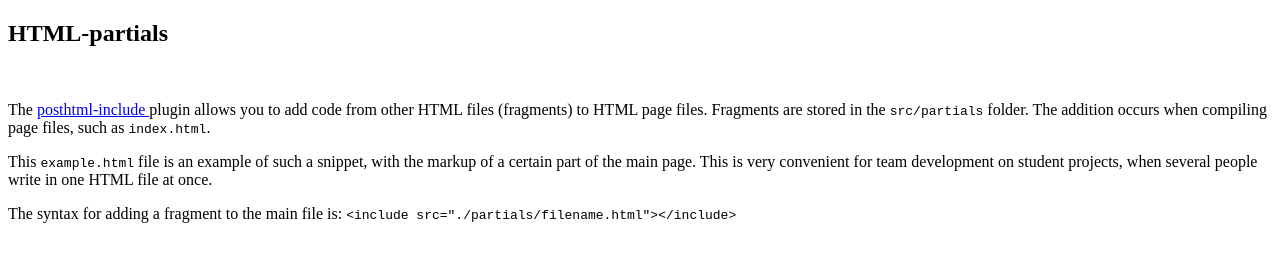
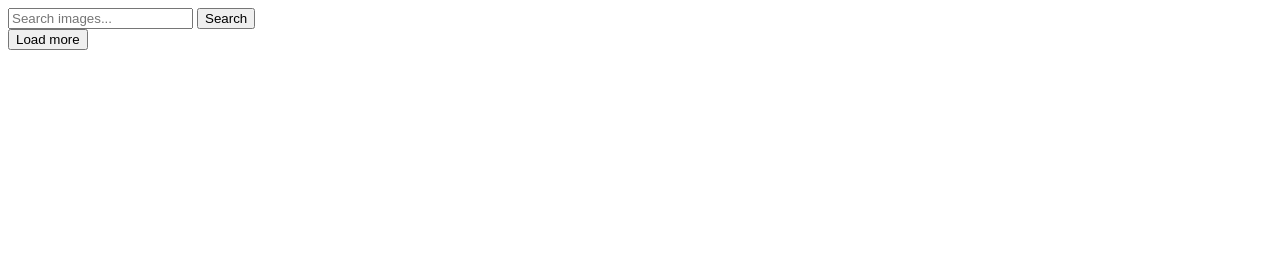
Before and after one commit to Dmytro1117/goit-js-hw-11, a plain HTML site: page index.html in a window 1280 px wide. Drawn offline with Linux system fonts and the light colour scheme.

Commit message:
Deploying to gh-pages from @ Dmytro1117/goit-js-hw-11@a831af23901eb5e445e9112ae08607c414d8df6c 🚀

```diff
--- a/index.html
+++ b/index.html
@@ -1 +1 @@
-<!DOCTYPE html><html lang="ru"><head><meta charset="utf-8"><meta name="viewport" content="width=device-width, initial-scale=1.0"><title>Page title</title><link rel="stylesheet" href="/parcel-project-template/index.569a4d11.css"><script type="module" src="/parcel-project-template/index.cdc84ddc.js"></script><script src="/parcel-project-template/index.6c2642bc.js" nomodule="" defer></script></head><body>  <article class="example" id="uk"> <h1>HTML-partials</h1>  <img src="/parcel-project-template/logo.268195b3.png" alt="" width="320"> <p> The <a href="https://github.com/posthtml/posthtml-include" target="_blank" rel="noopener noreferrer"> posthtml-include </a> plugin allows you to add code from other HTML files (fragments) to HTML page files. Fragments are stored in the <code>src/partials</code> folder. The addition occurs when compiling page files, such as <code>index.html</code>. </p> <p> This <code>example.html</code> file is an example of such a snippet, with the markup of a certain part of the main page. This is very convenient for team development on student projects, when several people write in one HTML file at once. </p> <p> The syntax for adding a fragment to the main file is: <code> &lt;include src="./partials/filename.html"&gt;&lt;/include&gt;</code> </p> <div class="background"></div> </article> </body></html>
+<!DOCTYPE html><html lang="ru"><head><meta charset="utf-8"><meta name="viewport" content="width=device-width, initial-scale=1.0"><title>Page title</title><link rel="stylesheet" href="/goit-js-hw-11/index.569a4d11.css"></head><body> <form class="search-form" id="search-form"> <input type="text" name="searchQuery" autocomplete="off" placeholder="Search images..."> <button type="submit">Search</button> </form> <div class="gallery">  </div> <button type="button" class="load-more">Load more</button> <script type="module" src="/goit-js-hw-11/index.cdc84ddc.js"></script><script src="/goit-js-hw-11/index.6c2642bc.js" nomodule="" defer></script> </body></html>
```
